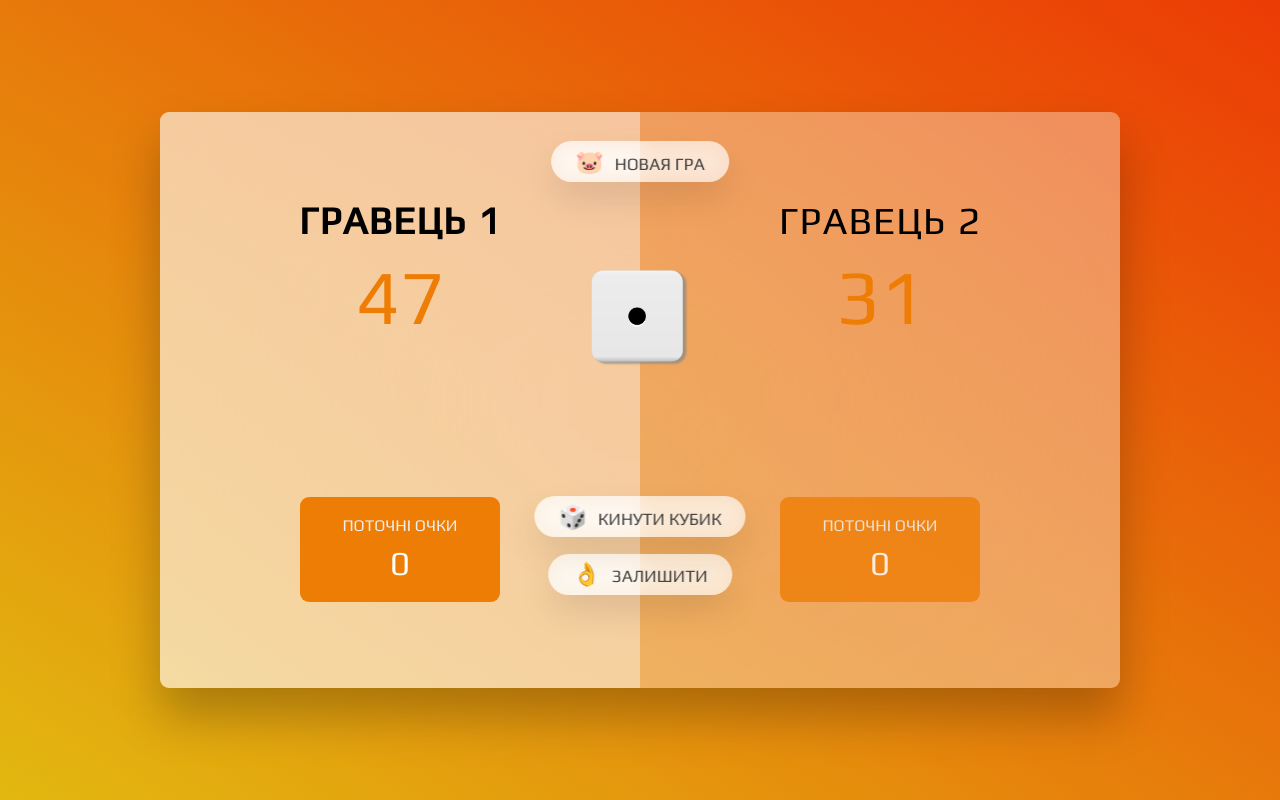
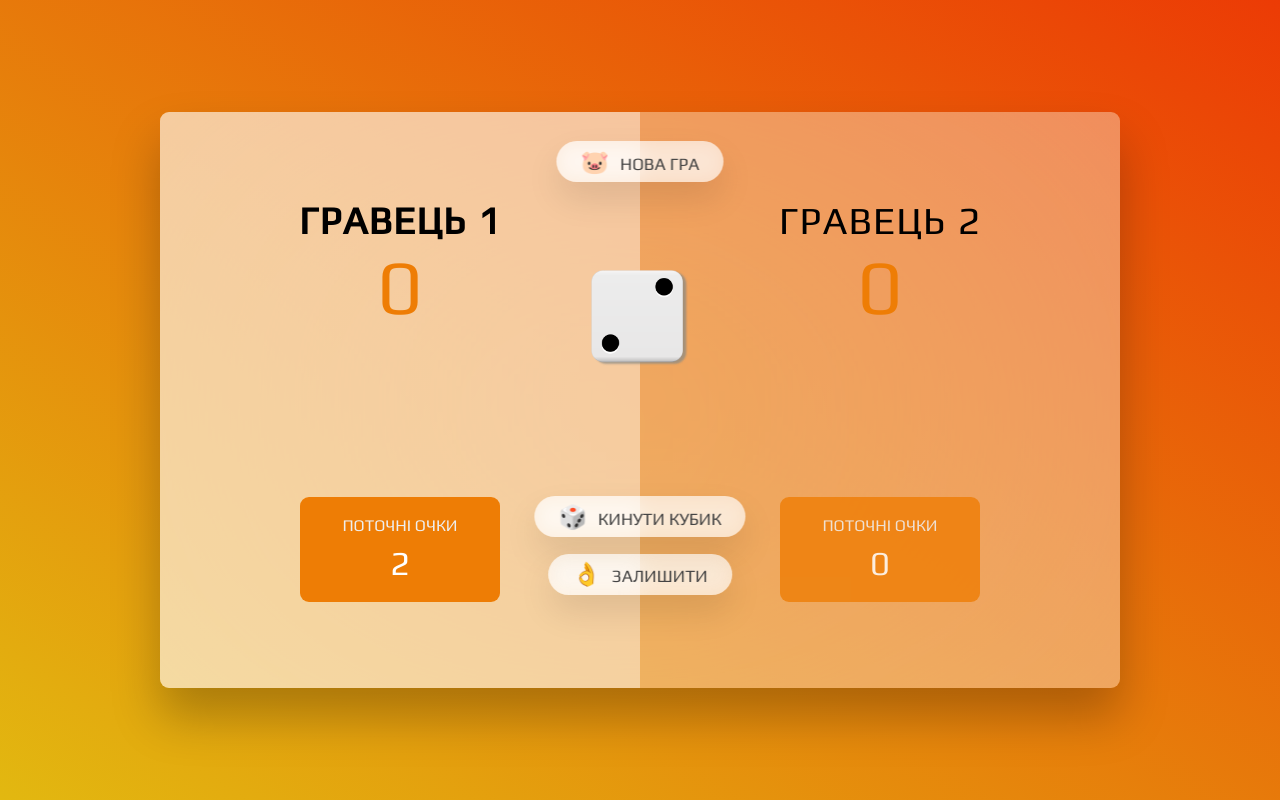
Before and after one commit to Dmitry-Starovoit/Dice-Game, a plain HTML site: page index.html in a window 1280 px wide. Both pictures are taken after a click on the button "🎲 КИНУТИ КУБИК". Drawn offline with Linux system fonts and the light colour scheme.

Commit message:
Добавив функцiонал гри

```diff
--- a/index.html
+++ b/index.html
@@ -11,7 +11,7 @@
     <main>
       <section class="player player--0 player--active">
         <h2 class="name" id="name--0">Гравець 1</h2>
-        <p class="score" id="score--0">47</p>
+        <p class="score" id="score--0">0</p>
         <div class="current">
           <p class="current-label">Поточні очки</p>
           <p class="current-score" id="current--0">0</p>
@@ -19,15 +19,15 @@
       </section>
       <section class="player player--1">
         <h2 class="name" id="name--1">Гравець 2</h2>
-        <p class="score" id="score--1">31</p>
+        <p class="score" id="score--1">0</p>
         <div class="current">
           <p class="current-label">Поточні очки</p>
           <p class="current-score" id="current--1">0</p>
         </div>
       </section>
 
-      <img src="dice1.png" alt="Playing dice" class="dice" />
-      <button class="btn btn--new">🐷 Новая гра</button>
+      <img src="images/dice1.png" alt="Playing dice" class="dice" />
+      <button class="btn btn--new">🐷 Нова гра</button>
       <button class="btn btn--roll">🎲 Кинути кубик</button>
       <button class="btn btn--hold">👌 Залишити</button>
     </main>
--- a/script.js
+++ b/script.js
@@ -1 +1,86 @@
-'use strict';
+"use strict";
+
+const btnNewGame = document.querySelector(".btn--new");
+const btnRoll = document.querySelector(".btn--roll");
+const btnHold = document.querySelector(".btn--hold");
+
+let score1 = document.querySelector("#score--0");
+const score2 = document.querySelector("#score--1");
+const player0 = document.querySelector(".player--0");
+const player1 = document.querySelector(".player--1");
+const dice = document.querySelector(".dice");
+
+let result, activePlayer, resultScore, isPlaying;
+
+const initGame = () => {
+  activePlayer = 0;
+  resultScore = [0, 0];
+  result = 0;
+  isPlaying = true;
+  dice.classList.remove("show");
+
+  document.getElementById(`current--0`).textContent = 0;
+  document.getElementById(`current--1`).textContent = 0;
+
+  score1.textContent = 0;
+  score2.textContent = 0;
+
+  player0.classList.remove("player--active");
+  player1.classList.remove("player--active");
+  player0.classList.add("player--active");
+
+  player0.classList.remove("player--winner", "name");
+  player1.classList.remove("player--winner", "name");
+};
+
+initGame();
+
+const clickBtnRoll = () => {
+  if (isPlaying) {
+    let numbers = Math.trunc(Math.random() * 6) + 1;
+    console.log(numbers);
+    dice.src = `images/dice${numbers}.png`;
+    dice.classList.add("show");
+    if (numbers !== 1) {
+      result += numbers;
+      document.getElementById(`current--${activePlayer}`).textContent = result;
+    } else {
+      switchActivePlayer();
+    }
+  }
+};
+
+const switchActivePlayer = () => {
+  result = 0;
+  document.getElementById(`current--${activePlayer}`).textContent = result;
+  activePlayer = activePlayer === 0 ? 1 : 0;
+  player0.classList.toggle("player--active");
+  player1.classList.toggle("player--active");
+};
+
+const clickBtnHold = () => {
+  if (isPlaying) {
+    resultScore[activePlayer] += result;
+    document.getElementById(`score--${activePlayer}`).textContent =
+      resultScore[activePlayer];
+    console.log(resultScore[activePlayer]);
+
+    if (resultScore[activePlayer] >= 100) {
+      isPlaying = false;
+      document
+        .querySelector(`.player--${activePlayer}`)
+        .classList.add("player--winner", "name");
+      document
+        .querySelector(`.player--${activePlayer}`)
+        .classList.remove("player--active");
+      console.log("palyer won");
+      dice.classList.remove("show");
+    } else {
+      switchActivePlayer();
+    }
+  }
+};
+
+btnRoll.addEventListener("click", clickBtnRoll);
+btnHold.addEventListener("click", clickBtnHold);
+btnNewGame.addEventListener("click", initGame);
--- a/style.css
+++ b/style.css
@@ -1,4 +1,4 @@
-@import url('https://fonts.googleapis.com/css2?family=Play&display=swap');
+@import url("https://fonts.googleapis.com/css2?family=Play&display=swap");
 * {
   margin: 0;
   padding: 0;
@@ -10,7 +10,7 @@ html {
 }
 
 body {
-  font-family: 'Play', sans-serif;
+  font-family: "Play", sans-serif;
   font-weight: 400;
   height: 100vh;
   color: #000;
@@ -51,7 +51,6 @@ main {
   letter-spacing: 1px;
   word-spacing: 2px;
   font-weight: 300;
-  margin-bottom: 1rem;
 }
 
 .score {
@@ -147,11 +146,16 @@ main {
 }
 
 .dice {
+  display: none;
   position: absolute;
   left: 50%;
   top: 16.5rem;
   transform: translateX(-50%);
   height: 10rem;
+}
+
+.show {
+  display: block;
 }
 
 .player--winner {
```
Also changed, not shown: images/dice1.png (renamed from dice1.png), images/dice2.png (renamed from dice2.png), images/dice3.png (renamed from dice3.png), images/dice4.png (renamed from dice4.png), images/dice5.png (renamed from dice5.png), images/dice6.png (renamed from dice6.png), images/pig-game-flowchart.001.png (renamed from pig-game-flowchart.001.png).
